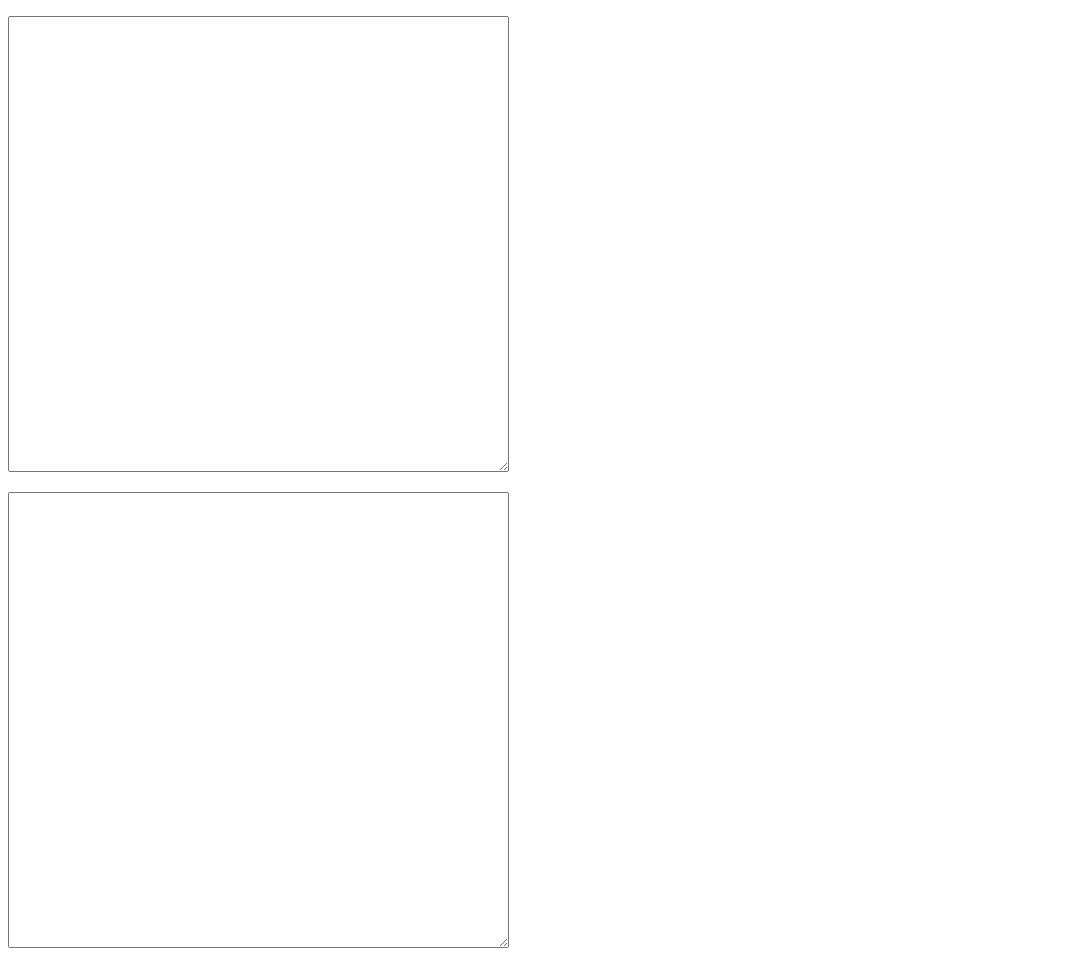
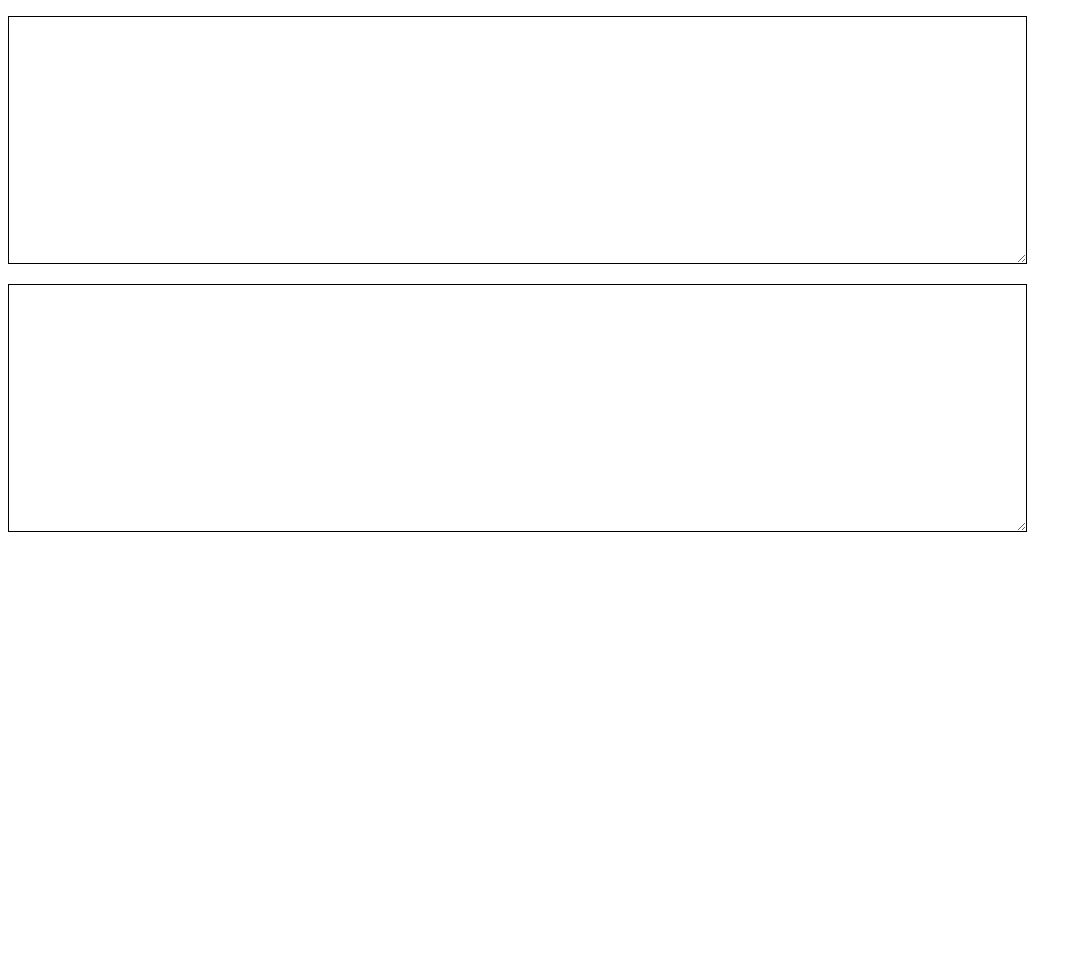
Before and after one commit to JUSTINLMC/Minecraft-, a plain HTML site: page 教程/ItemBehaviourExtra.html in a window 1280 px wide. Shown: the whole page, without its empty margins (0-1082 px from the left). After the commit the page ends 800 px from the top, so only its background shows below. Drawn offline with Linux system fonts and the light colour scheme.

Commit message:
Update ItemBehaviourExtra.html

```diff
--- a/教程/ItemBehaviourExtra.html
+++ b/教程/ItemBehaviourExtra.html
@@ -2,17 +2,31 @@
 <html>
 <head>
 <meta http-equiv="Content-Type" content="text/html; charset=utf-8" />
+<style type="text/css">
+.Text {
+	width: 80%;
+	_height: 120px;
+	max-height: 240px;
+	padding: 3px;
+	outline: 0;
+	border: 1px solid #000000;
+	word-wrap: break-word;
+	overflow-x: hidden;
+	overflow-y: auto;
+	_overflow-y: visible;
+	font-family: "宋体";
+	font-size: 13px;
+}
+</style>
 <title>无标题文档</title>
 </head>
 
 <body>
 <p>
-  <label for="textarea"></label>
-  <textarea name="textarea" id="textarea" cols="60" rows="30"></textarea>
+  <textarea name="textarea" cols="60" rows="30" class="Text" id="textarea"></textarea>
 </p>
 <p>
-  <label for="textarea2"></label>
-  <textarea name="textarea2" id="textarea2" cols="60" rows="30"></textarea>
+  <textarea name="textarea2" cols="60" rows="30" class="Text" id="textarea2"></textarea>
 </p>
 </body>
 </html>
```
